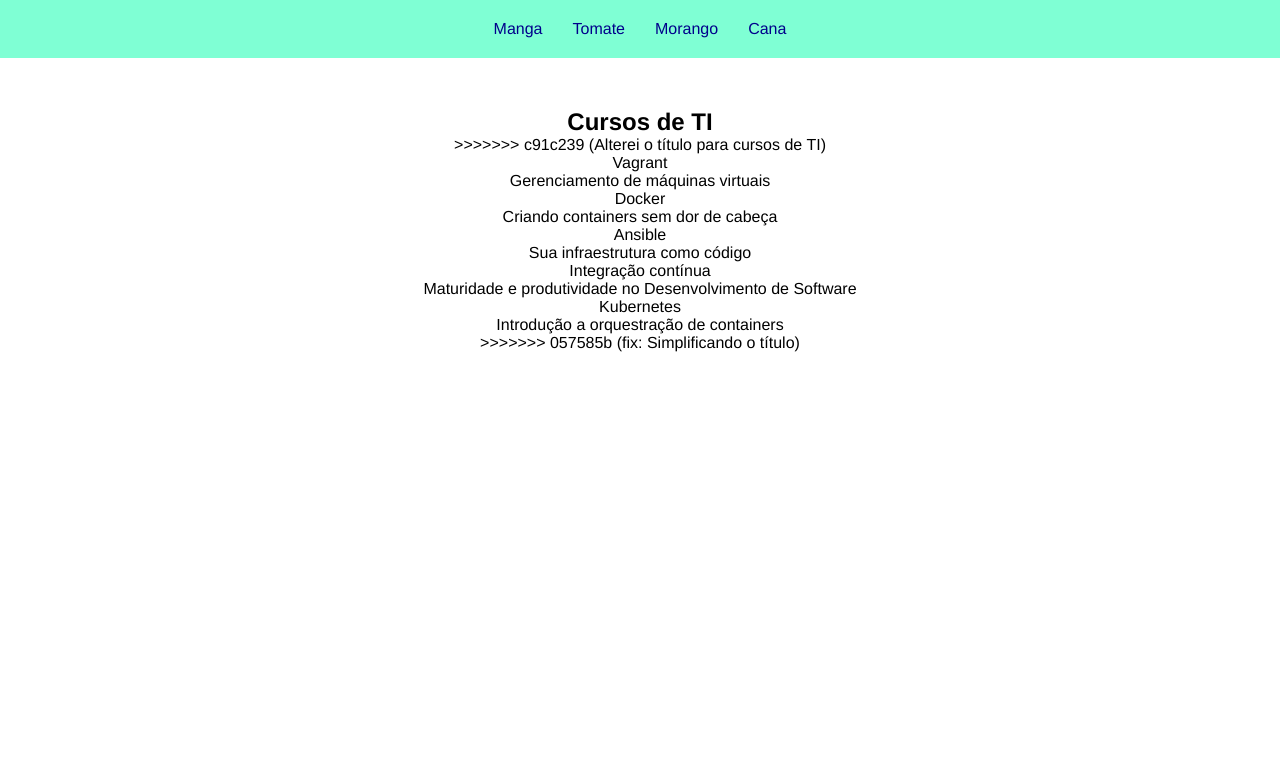
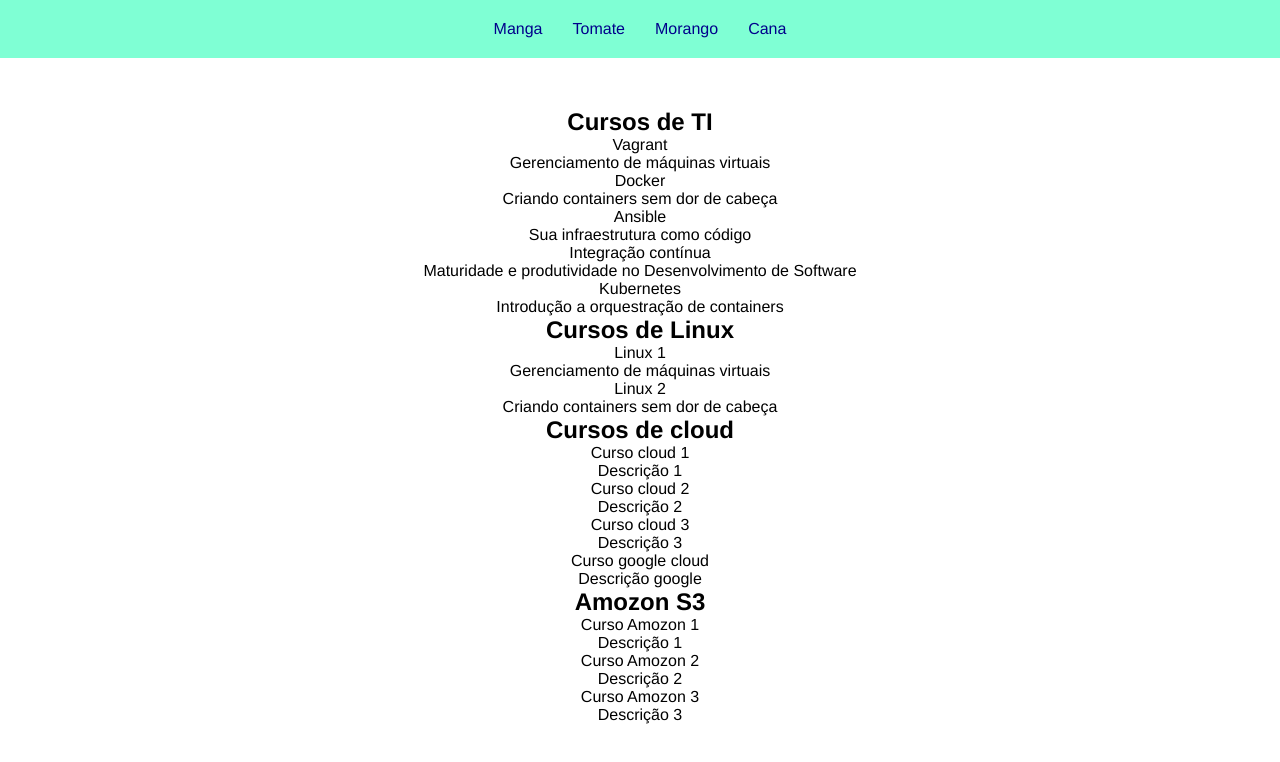
Before and after one commit to linusmanuel/learn-git, a plain HTML site: page index.html in a window 1280 px wide. Drawn offline with Linux system fonts and the light colour scheme.

Commit message:
Adicionando nome da Alura e da caelum no título

```diff
--- a/index.html
+++ b/index.html
@@ -6,7 +6,7 @@
     <meta http-equiv="X-UA-Compatible" content="IE=edge">
     <meta name="viewport" content="width=device-width, initial-scale=1.0">
     <link href="style.css" rel="stylesheet">
-    <title>Lista de cursos</title>
+    <title>Lista de cursos da alura e caelum</title>
   </head>
 
   <body>
@@ -21,7 +21,6 @@
 
     <section class="section-welcome">
       <h2 class="heading-2">Cursos de TI</h2>
-      >>>>>>> c91c239 (Alterei o título para cursos de TI)
 
       <dl>
         <dt>Vagrant</dt>
@@ -40,7 +39,42 @@
         <dd>Introdução a orquestração de containers</dd>
       </dl>
 
-      >>>>>>> 057585b (fix: Simplificando o título)
+      <h2 class="heading-2">Cursos de Linux</h2>
+
+      <dl>
+        <dt>Linux 1</dt>
+        <dd>Gerenciamento de máquinas virtuais</dd>
+
+        <dt>Linux 2</dt>
+        <dd>Criando containers sem dor de cabeça</dd>
+      </dl>
+
+      <h2>Cursos de cloud</h2>
+      <dl>
+        <dt>Curso cloud 1</dt>
+        <dd>Descrição 1</dd>
+
+        <dt>Curso cloud 2</dt>
+        <dd>Descrição 2</dd>
+
+        <dt>Curso cloud 3</dt>
+        <dd>Descrição 3</dd>
+
+        <dt>Curso google cloud</dt>
+        <dd>Descrição google</dd>
+      </dl>
+
+      <h2>Amozon S3</h2>
+      <dl>
+        <dt>Curso Amozon 1</dt>
+        <dd>Descrição 1</dd>
+
+        <dt>Curso Amozon 2</dt>
+        <dd>Descrição 2</dd>
+
+        <dt>Curso Amozon 3</dt>
+        <dd>Descrição 3</dd>
+      </dl>
     </section>
   </body>
 
```
